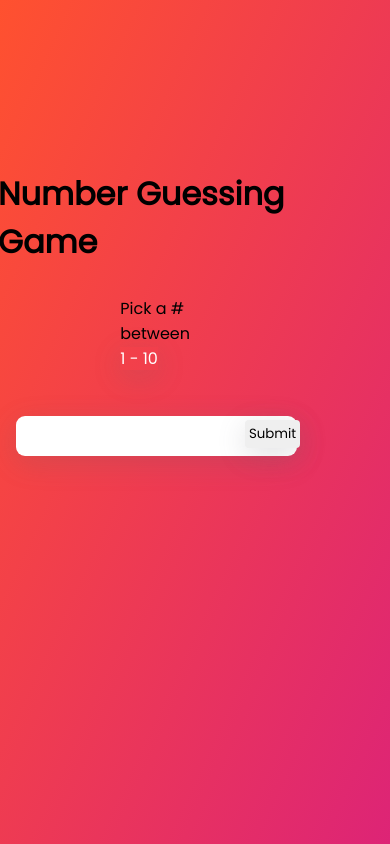
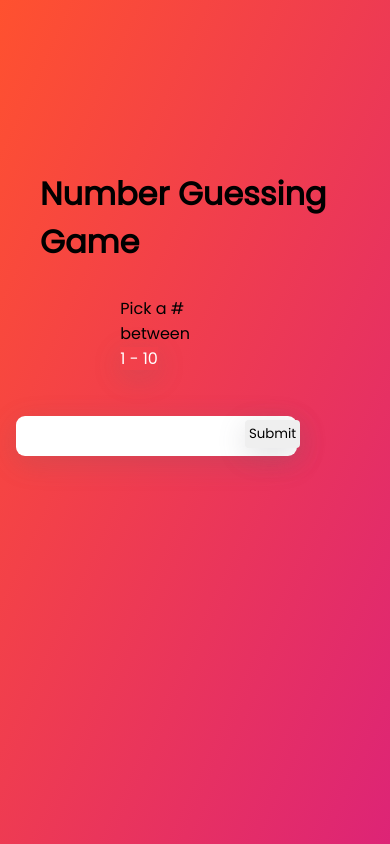
Before and after one commit to saeedhalabi/Guessing-Game, a plain HTML site: page index.html in a window 390 px wide. Shown: the top 844 px of the page. Drawn offline with Linux system fonts and the light colour scheme.

Commit message:
commit 2 changes

```diff
--- a/style.css
+++ b/style.css
@@ -94,6 +94,6 @@ span {
 
 @media screen and (max-width: 480px) {
   .number-guess {
-    transform: translateX(-2px);
+    transform: translateX(40px);
   }
 }
```
